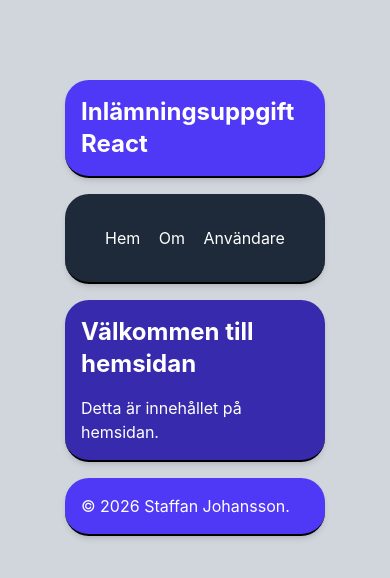
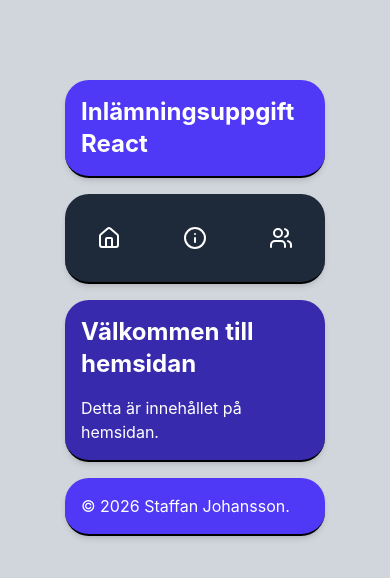
Before and after one commit to StaffanBaloo/React-Exam, a React (Vite) app: page / in a window 390 px wide. Shown: the top 578 px of the page. Built offline with nearby package versions, Linux system fonts and the light colour scheme; no server answers.

Commit message:
make navbar responsive

```diff
--- a/src/components/NavBar.tsx
+++ b/src/components/NavBar.tsx
@@ -1,19 +1,26 @@
 import { NavLink } from "react-router-dom";
+import { Home, Info, Users } from "lucide-react";
 
 const NavBar = () => {
 	const navItems = [
-		{ name: "Hem", path: "/" },
-		{ name: "Om", path: "/about" },
-		{ name: "Användare", path: "/users" },
+		{ name: "Hem", icon: Home, path: "/" },
+		{ name: "Om", icon: Info, path: "/about" },
+		{ name: "Användare", icon: Users, path: "/users" },
 	];
 
 	return (
 		<nav className="bg-gray-800 text-white p-4 border-b-2 border-black p-4 rounded-3xl shadow-md">
-			<ul className="flex justify-between px-6 py-4">
+			<ul className="flex justify-between">
 				{navItems.map((item, index) => (
-					<li key={index}>
-						<NavLink to={item.path}>{item.name}</NavLink>
-					</li>
+					<NavLink
+						key={index}
+						to={item.path}
+						className="w-fit p-4 rounded-3xl hover:bg-gray-600">
+						<span className="md:hidden ">
+							<item.icon />
+						</span>
+						<span className="hidden md:inline">{item.name}</span>
+					</NavLink>
 				))}
 			</ul>
 		</nav>
```
